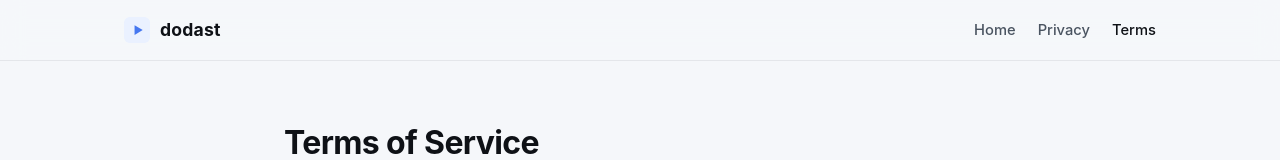
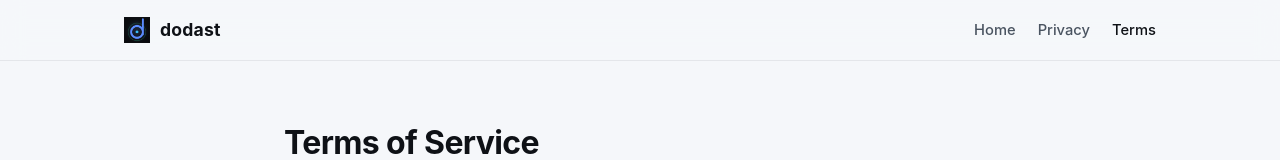
Before and after one commit to mkhakpaki/mkhakpaki.github.io, a plain HTML site: page dodast/terms.html in a window 1280 px wide. Shown: the top 160 px of the page. Drawn offline with Linux system fonts and the light colour scheme.

Commit message:
Replace SVG logo with image in terms.html

```diff
--- a/dodast/terms.html
+++ b/dodast/terms.html
@@ -28,10 +28,7 @@
 <header class="site-header">
   <div class="wrap">
     <a class="brand" href="./">
-      <svg width="26" height="26" viewBox="0 0 64 64" aria-hidden="true">
-        <rect width="64" height="64" rx="14" fill="var(--accent-subtle)"/>
-        <path d="M26 20v24l20-12z" fill="var(--accent)"/>
-      </svg>
+      <img src="https://github.com/mkhakpaki/mkhakpaki.github.io/blob/main/dodast/icon-192.png?raw=true" alt="Dodast" width="26" height="26">
       dodast
     </a>
     <nav class="site-nav" aria-label="Site">
```
